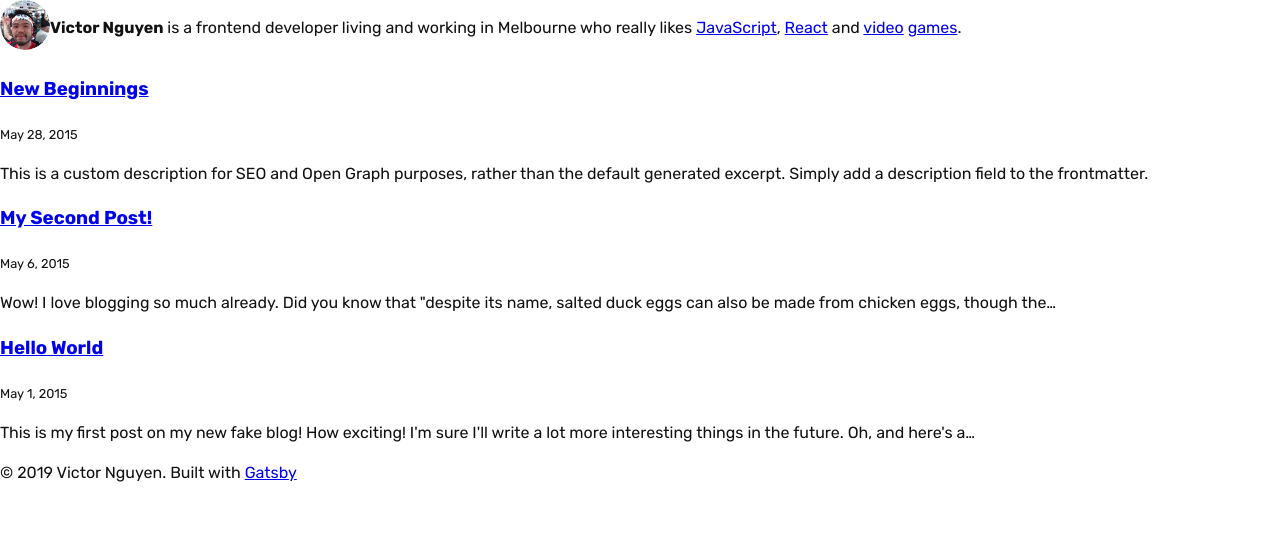
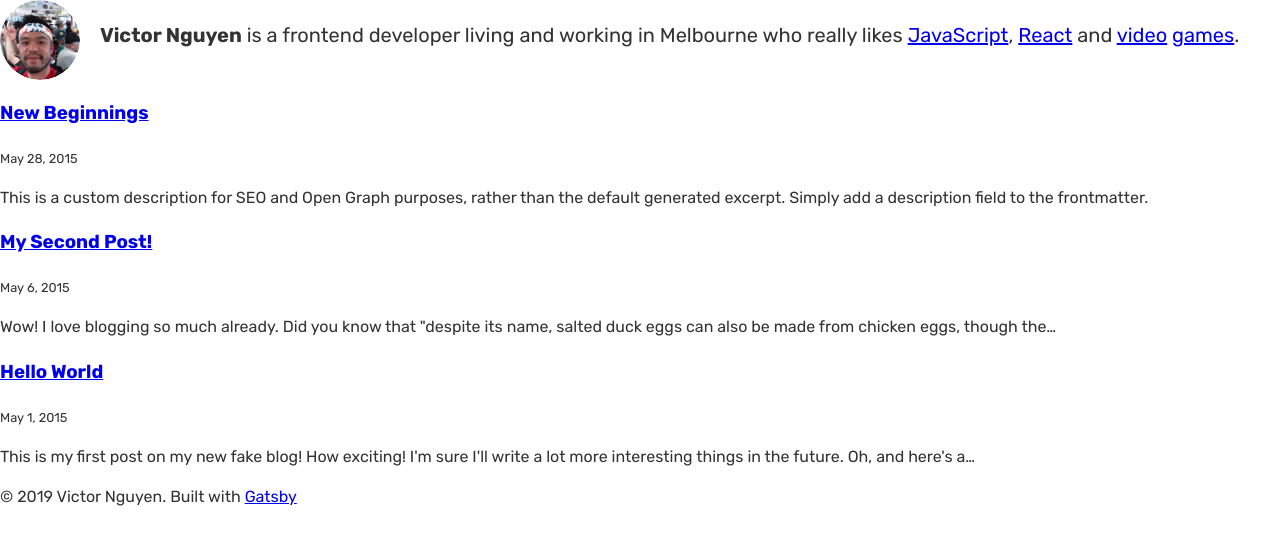
Before and after one commit to victornguyen/vic.codes, a Gatsby site: page / in a window 1280 px wide. Built offline with nearby package versions, Linux system fonts and the light colour scheme; Gatsby itself is replaced by a stand-in of ours.

Commit message:
Implement styled-components in Bio

```diff
--- a/src/components/bio.js
+++ b/src/components/bio.js
@@ -6,36 +6,43 @@
  */
 
 import React from 'react'
+import styled from 'styled-components'
 import { StaticQuery, graphql } from 'gatsby'
 import Image from 'gatsby-image'
 
-function Bio() {
-  return (
+const Container = styled.header`
+  display: flex;
+`
+
+const Avatar = styled(Image)`
+  margin: 0 20px 0 0;
+  min-width: 80px;
+  border-radius: 100%;
+`
+
+const Copy = styled.p`
+  font-size: 20px;
+`
+
+// TODO: import the copy (and links) for this from somewhere pls
+
+const Bio = () => (
   <StaticQuery
-      query={bioQuery}
+    query={query}
     render={data => {
       const { author, social } = data.site.siteMetadata
       return (
-          <div
-            style={{
-              display: `flex`,
-            }}
-          >
-            <Image
+        <Container>
+          <Avatar
             fixed={data.avatar.childImageSharp.fixed}
             alt={author}
-              style={{
-                marginBottom: 0,
-                minWidth: 50,
-                borderRadius: `100%`,
-              }}
             imgStyle={{
               borderRadius: `50%`,
             }}
           />
-            <p>
-              <strong>{author}</strong> is a frontend developer living and
-              working in Melbourne who really likes{' '}
+          <Copy>
+            <strong>{author}</strong> is a frontend developer living and working
+            in Melbourne who really likes{' '}
             <a href="https://developer.mozilla.org/en-US/docs/Web/JavaScript">
               JavaScript
             </a>
@@ -50,19 +57,18 @@ function Bio() {
               games
             </a>
             .
-            </p>
-          </div>
+          </Copy>
+        </Container>
       )
     }}
   />
 )
-}
 
-const bioQuery = graphql`
+const query = graphql`
   query BioQuery {
     avatar: file(absolutePath: { regex: "/face.jpg/" }) {
       childImageSharp {
-        fixed(width: 50, height: 50) {
+        fixed(width: 80, height: 80) {
           ...GatsbyImageSharpFixed
         }
       }
--- a/src/styles/global.css
+++ b/src/styles/global.css
@@ -1,6 +1,6 @@
 :root {
   --bg: #fff;
-  --text: #111;
+  --text: #333;
 }
 
 body {
```
Lines whose indentation alone changed are shown as unchanged.
